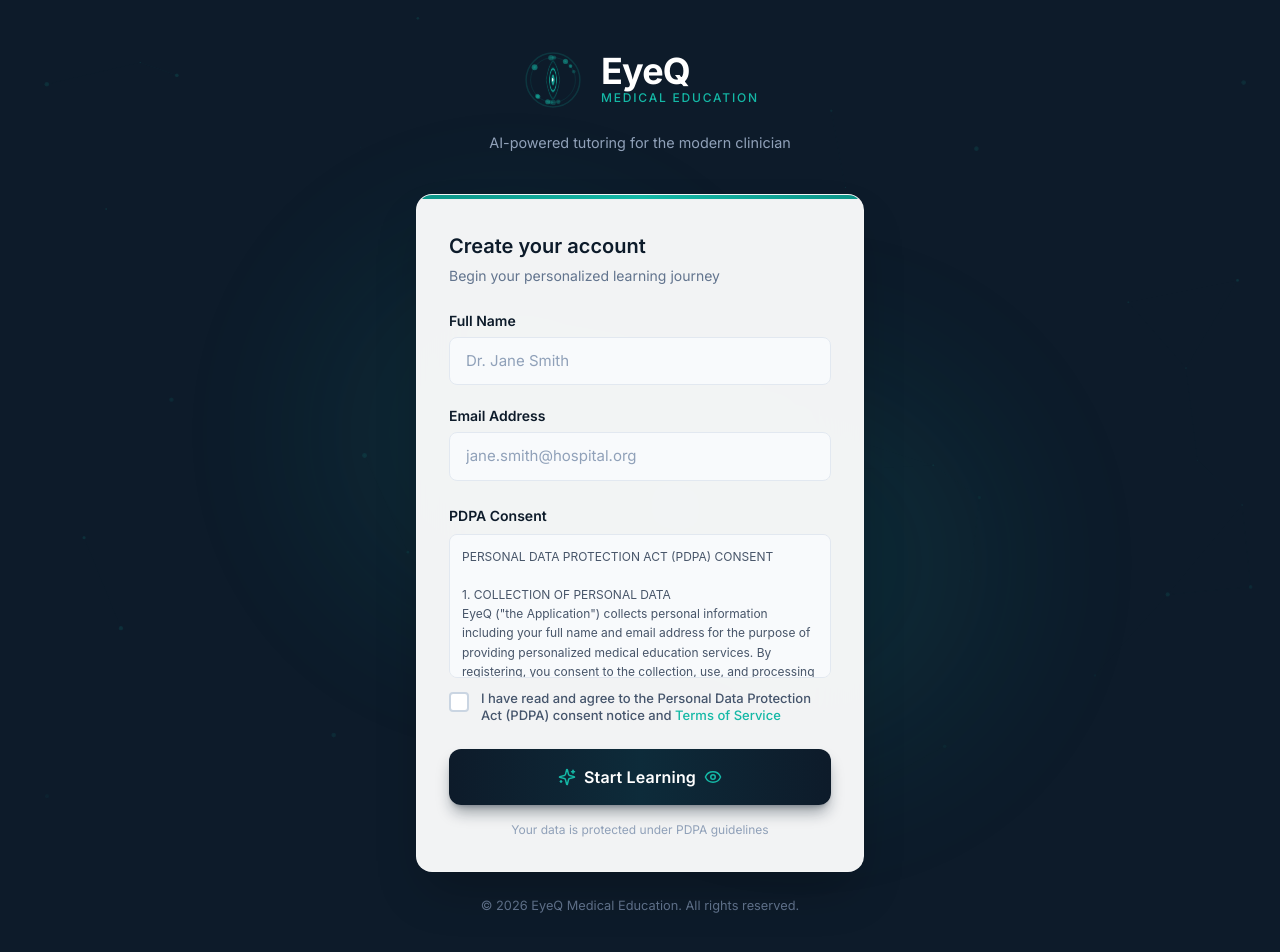
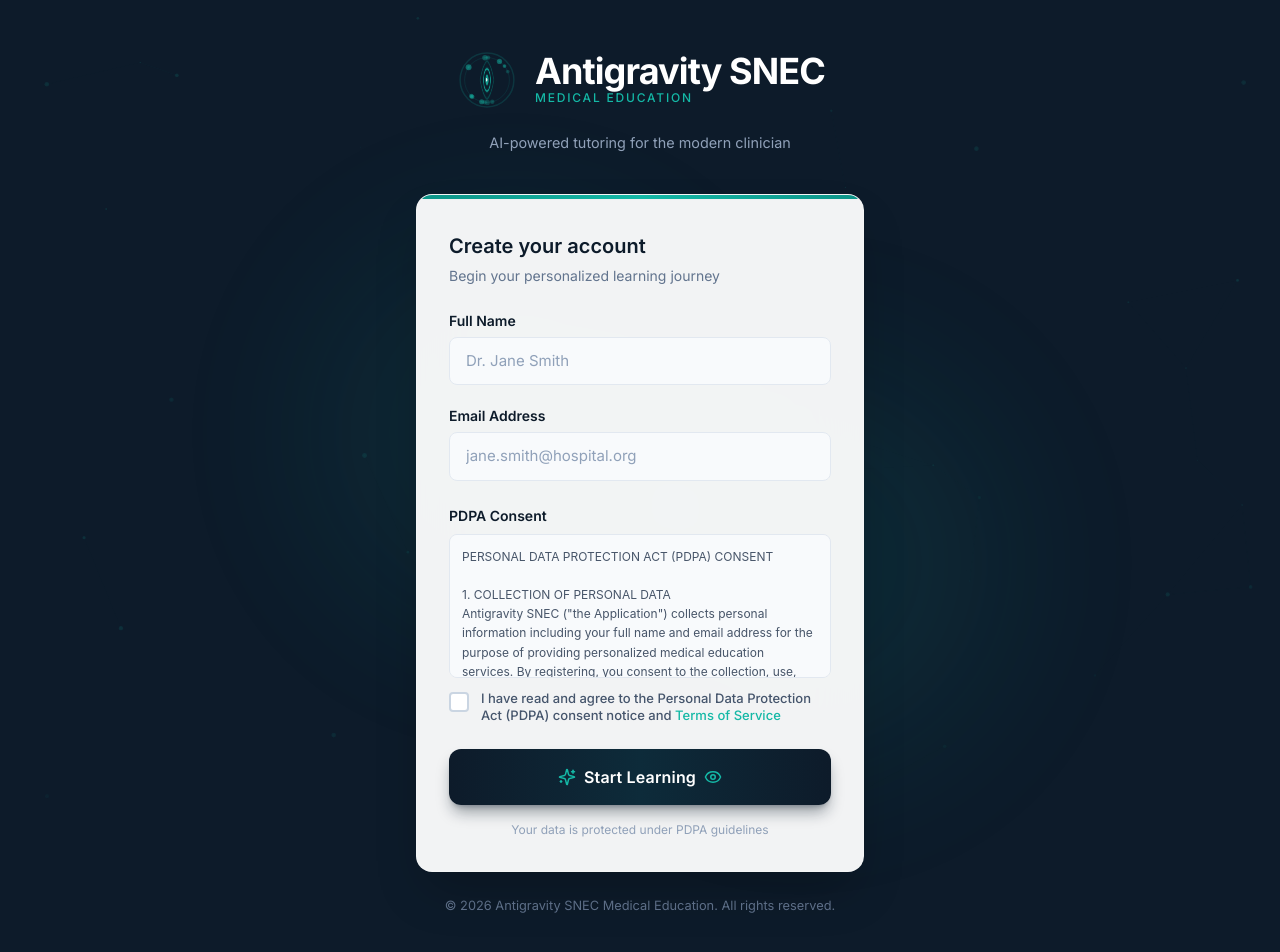
Before and after one commit to calebteo07-art/Antigravity-SNEC, a React (Vite) app in the folder frontend/: page / in a window 1280 px wide. Shown: the top 952 px of the page. Built offline with nearby package versions, Linux system fonts and the light colour scheme.

Commit message:
chore: rename project to Antigravity SNEC

```diff
--- a/frontend/src/app/components/ChatScreen.tsx
+++ b/frontend/src/app/components/ChatScreen.tsx
@@ -236,7 +236,7 @@ export function ChatScreen() {
             <HolographicEyeLogo size={32} animated={true} />
             <div>
               <span className="text-white" style={{ fontSize: "1.1rem", fontWeight: 700, letterSpacing: "-0.01em" }}>
-                EyeQ
+                Antigravity SNEC
               </span>
               <div className="text-[#14B8A6]" style={{ fontSize: "0.6rem", letterSpacing: "0.12em", fontWeight: 500 }}>
                 MEDICAL EDUCATION
--- a/frontend/src/app/components/DashboardScreen.tsx
+++ b/frontend/src/app/components/DashboardScreen.tsx
@@ -173,7 +173,7 @@ export function DashboardScreen() {
         </div>
 
         <p className="text-center text-slate-600 mt-8" style={{ fontSize: "0.75rem" }}>
-          © 2026 EyeQ Medical Education. All rights reserved.
+          © 2026 Antigravity SNEC Medical Education. All rights reserved.
         </p>
       </motion.div>
     </div>
--- a/frontend/src/app/components/FlashcardScreen.tsx
+++ b/frontend/src/app/components/FlashcardScreen.tsx
@@ -258,7 +258,7 @@ export function FlashcardScreen() {
           <div className="flex items-center gap-2.5">
             <HolographicEyeLogo size={32} animated={true} />
             <span className="text-white" style={{ fontWeight: 700, fontSize: "1.05rem" }}>
-              EyeQ
+              Antigravity SNEC
             </span>
           </div>
         </div>
--- a/frontend/src/app/components/OnboardingScreen.tsx
+++ b/frontend/src/app/components/OnboardingScreen.tsx
@@ -8,7 +8,7 @@ import { Eye, Sparkles } from "lucide-react";
 const PDPA_TEXT = `PERSONAL DATA PROTECTION ACT (PDPA) CONSENT
 
 1. COLLECTION OF PERSONAL DATA
-EyeQ ("the Application") collects personal information including your full name and email address for the purpose of providing personalized medical education services. By registering, you consent to the collection, use, and processing of your personal data as described herein.
+Antigravity SNEC ("the Application") collects personal information including your full name and email address for the purpose of providing personalized medical education services. By registering, you consent to the collection, use, and processing of your personal data as described herein.
 
 2. PURPOSE OF DATA COLLECTION
 Your personal data is collected for the following purposes:
@@ -22,7 +22,7 @@ Your personal data is collected for the following purposes:
 Your personal data will be retained for the duration of your active account and for a period of 3 years after account closure, in accordance with applicable medical education record-keeping requirements.
 
 4. DATA SHARING
-EyeQ does not sell, trade, or transfer your personal information to third parties without your explicit consent, except where required by law or necessary for the operation of services directly related to the Application.
+Antigravity SNEC does not sell, trade, or transfer your personal information to third parties without your explicit consent, except where required by law or necessary for the operation of services directly related to the Application.
 
 5. YOUR RIGHTS
 You have the right to: access your personal data; request correction of inaccurate data; withdraw consent at any time; request deletion of your data subject to applicable legal requirements.
@@ -128,7 +128,7 @@ export function OnboardingScreen() {
                 animate={{ x: 0, opacity: 1 }}
                 transition={{ delay: 0.4, duration: 0.5 }}
               >
-                EyeQ
+                Antigravity SNEC
               </motion.h1>
               <motion.p
                 className="text-[#14B8A6]"
@@ -313,7 +313,7 @@ export function OnboardingScreen() {
           animate={{ opacity: 1 }}
           transition={{ delay: 0.8 }}
         >
-          © 2026 EyeQ Medical Education. All rights reserved.
+          © 2026 Antigravity SNEC Medical Education. All rights reserved.
         </motion.p>
       </motion.div>
     </div>
--- a/frontend/src/app/components/SummaryScreen.tsx
+++ b/frontend/src/app/components/SummaryScreen.tsx
@@ -147,7 +147,7 @@ export function SummaryScreen() {
           <div className="flex items-center gap-3">
             <HolographicEyeLogo size={36} animated={true} />
             <span className="text-white" style={{ fontWeight: 700, fontSize: "1.2rem" }}>
-              EyeQ
+              Antigravity SNEC
             </span>
           </div>
           <div className="flex items-center gap-4">
```
Also changed, not shown: 2 other files (tests, documents, lock files or other folders).
